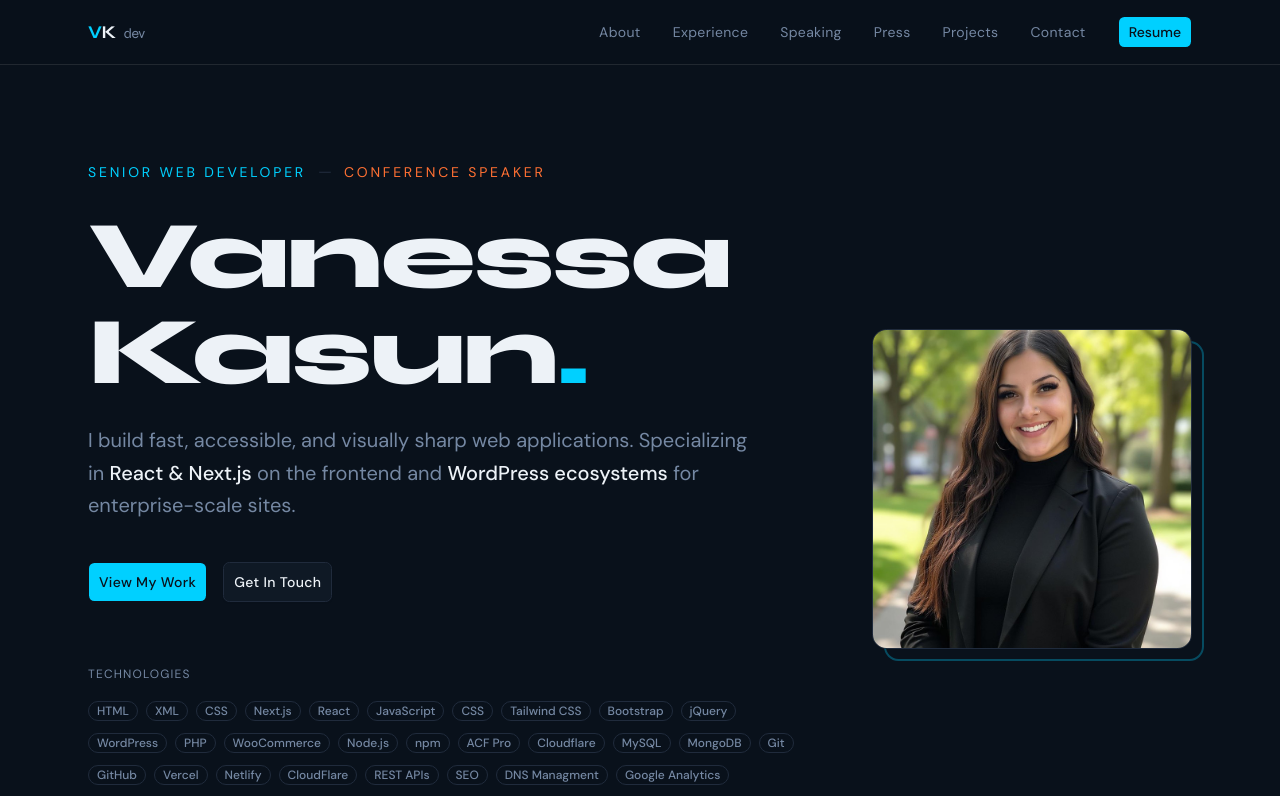
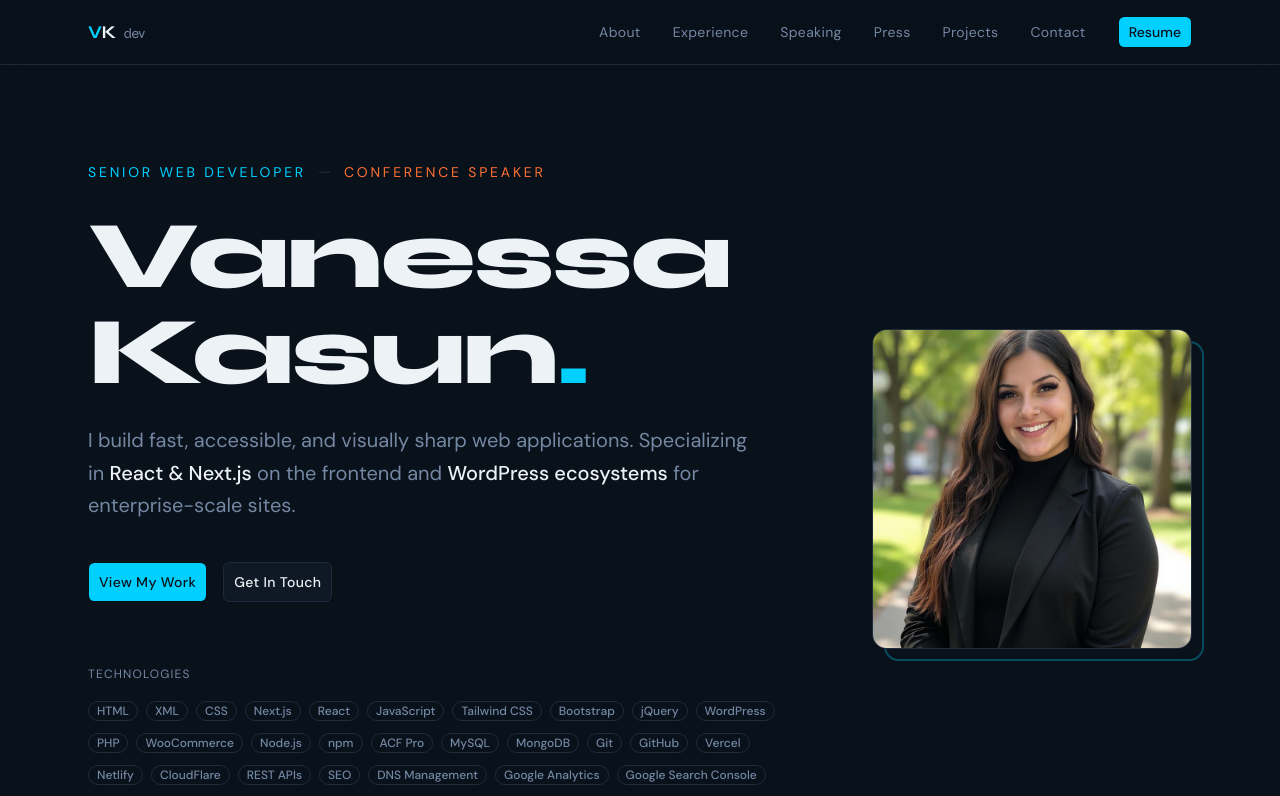
Before and after one commit to dev-Yogi/vanessa-portfolio, a Next.js app: page / in a window 1280 px wide. Shown: the top 796 px of the page. Built offline with nearby package versions, Linux system fonts and the light colour scheme.

Commit message:
Removed duplicate keys in HeroSection

```diff
--- a/src/components/HeroSection.jsx
+++ b/src/components/HeroSection.jsx
@@ -7,10 +7,10 @@ import Image from 'next/image'
 import Link from 'next/link'
 
 const skills = [
-  'HTML', 'XML', 'CSS','Next.js', 'React', 'JavaScript', 'CSS', 'Tailwind CSS', 'Bootstrap', 'jQuery',
+  'HTML', 'XML', 'CSS','Next.js', 'React', 'JavaScript', 'Tailwind CSS', 'Bootstrap', 'jQuery',
   'WordPress', 'PHP', 'WooCommerce', 'Node.js', 'npm',
-  'ACF Pro', 'Cloudflare', 'MySQL', 'MongoDB', 'Git', 'GitHub', 'Vercel', 'Netlify',
-  'CloudFlare', 'REST APIs', 'SEO', 'DNS Managment', 'Google Analytics', 'Google Search Console', 'Yoast SEO', 'Microsoft Clarity'
+  'ACF Pro', 'MySQL', 'MongoDB', 'Git', 'GitHub', 'Vercel', 'Netlify',
+  'CloudFlare', 'REST APIs', 'SEO', 'DNS Management', 'Google Analytics', 'Google Search Console', 'Yoast SEO', 'Microsoft Clarity'
 ]
 
 const fadeUp = {
```
